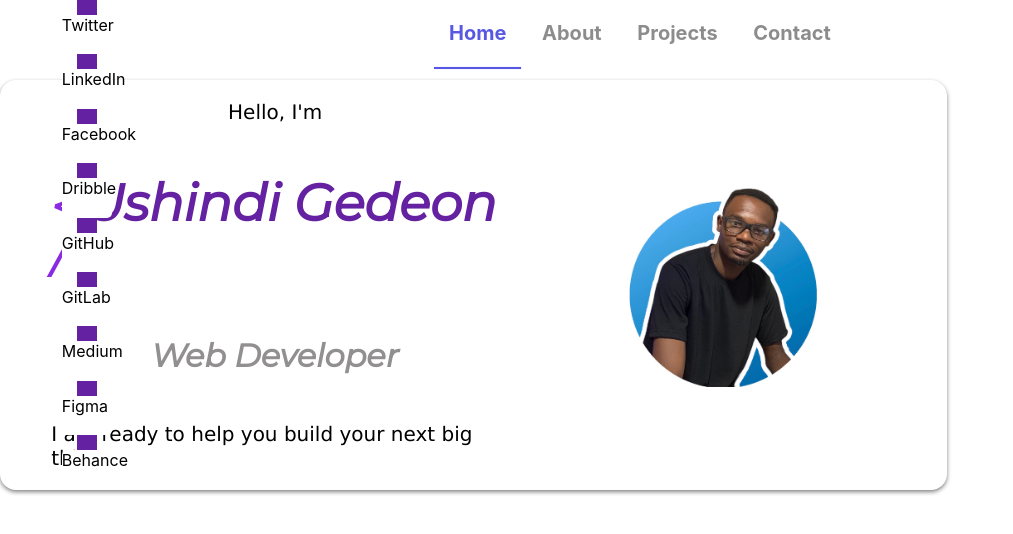
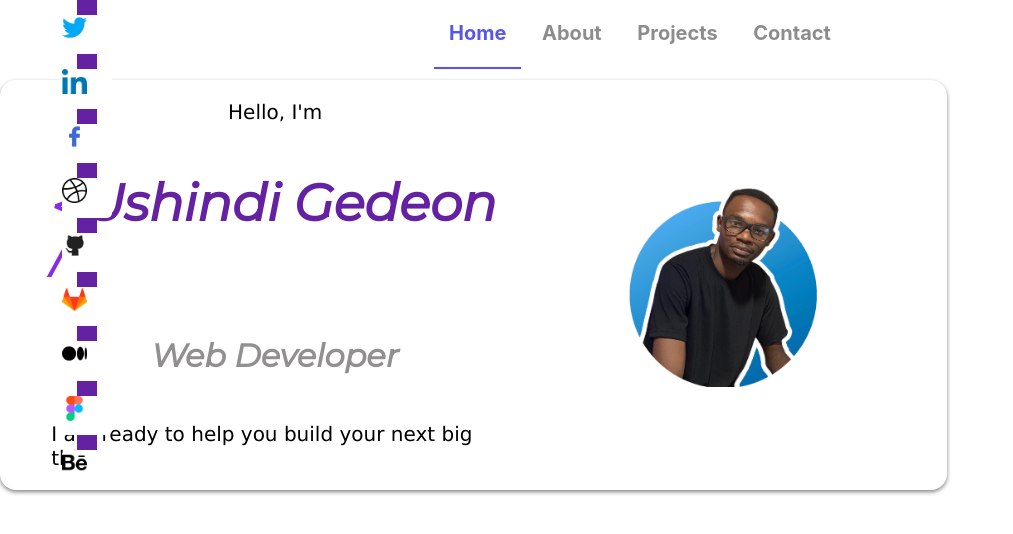
Before and after one commit to GedeonTS/me, a React (Create React App) app: page / in a window 1280 px wide. Shown: the top 534 px of the page, without its empty margins (0-1013 px from the left). Built offline with nearby package versions, Linux system fonts and the light colour scheme.

Commit message:
Add contact bar

```diff
--- a/src/components/ContactBar.js
+++ b/src/components/ContactBar.js
@@ -1,19 +1,27 @@
 import React from "react";
 import "./styles/contactBar.css"
 
+import Twitter from "../assets/socials/twitter.png"
+import LinkedIn from "../assets/socials/linkedin.png"
+import Facebook from "../assets/socials/facebook.png"
+import Dribble from "../assets/socials/dribble.png"
+import GitHub from "../assets/socials/github.png"
+import GitLab from "../assets/socials/gitlab.png"
+import Medium from "../assets/socials/medium.png"
+import Figma from "../assets/socials/figma.png"
+import Behance from "../assets/socials/behance.png"
 
 const ContactBar =()=>{
     return <div className="contact-bar">
-        <div className="social-icon">Twitter</div>
-        <div className="social-icon">LinkedIn</div>
-        <div className="social-icon">Facebook</div>
-        <div className="social-icon">Dribble</div>
-        <div className="social-icon">GitHub</div>
-        <div className="social-icon">GitLab</div>
-        <div className="social-icon">Medium</div>
-        <div className="social-icon">Figma</div>
-        <div className="social-icon">Behance</div>
-
+        <div className="social-icon motion1"><img src={Twitter} style={{width:"50%"}}/></div>
+        <div className="social-icon motion2"><img src={LinkedIn} style={{width:"50%"}}/></div>
+        <div className="social-icon motion3"><img src={Facebook} style={{width:"50%"}}/></div>
+        <div className="social-icon motion4"><img src={Dribble} style={{width:"50%"}}/></div>
+        <div className="social-icon motion5"><img src={GitHub} style={{width:"50%"}}/></div>
+        <div className="social-icon motion6"><img src={GitLab} style={{width:"50%"}}/></div>
+        <div className="social-icon motion7"><img src={Medium} style={{width:"50%"}}/></div>
+        <div className="social-icon motion8"><img src={Figma} style={{width:"50%"}}/></div>
+        <div className="social-icon motion9"><img src={Behance} style={{width:"50%"}}/></div>
     </div>
 }
 
```
